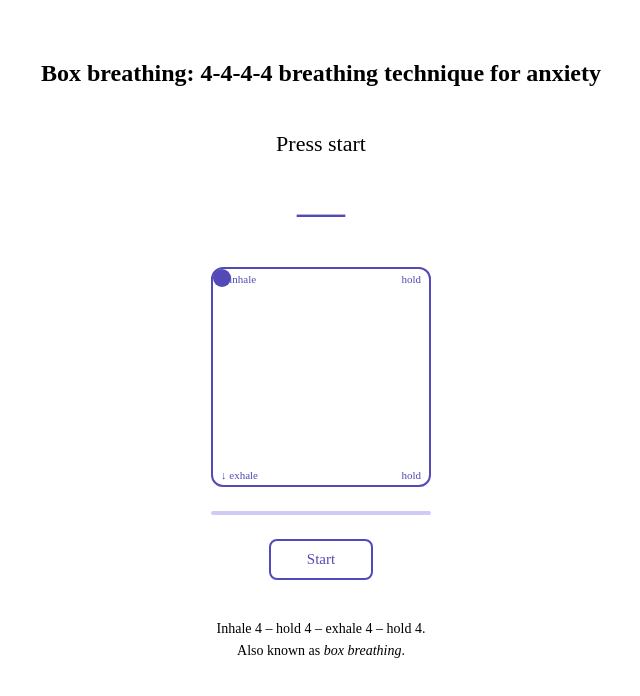
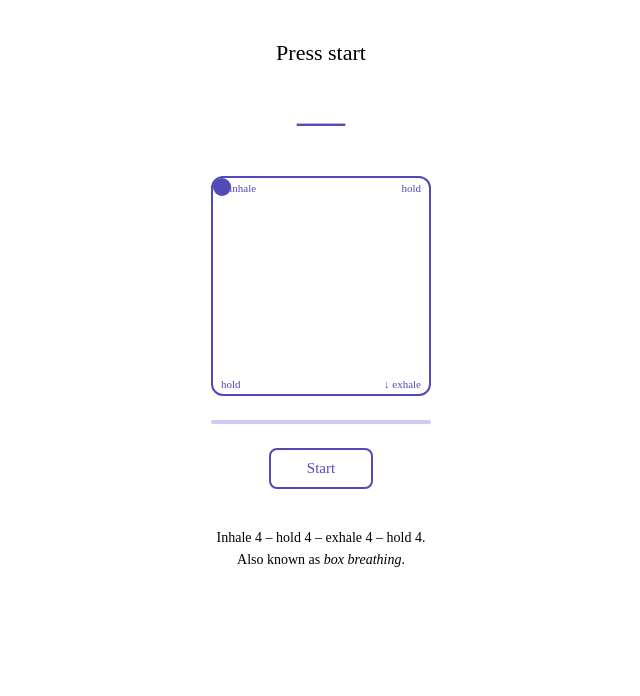
Before and after one commit to jorgensja/breatheapp, a plain HTML site: page index.html in a window 1280 px wide. Shown: the whole page, without its empty margins (319-959 px from the left). Drawn offline with Linux system fonts and the light colour scheme.

Commit message:
Oppdatert index.html med nye forbedringer

```diff
--- a/index.html
+++ b/index.html
@@ -4,12 +4,7 @@
   .phase-label { font-size: 22px; font-weight: 500; color: var(--color-text-primary); text-align: center; min-height: 2rem; }
   .count-label { font-size: 48px; font-weight: 500; color: #534AB7; text-align: center; line-height: 1; min-height: 3.5rem; }
   .scene { position: relative; width: 220px; height: 220px; }
-  .box-border {
-    position: absolute; inset: 0;
-    border: 2.5px solid #534AB7;
-    border-radius: 12px;
-    box-sizing: border-box;
-  }
+  .box-border { position: absolute; inset: 0; border: 2.5px solid #534AB7; border-radius: 12px; box-sizing: border-box; }
   .dot { position: absolute; width: 18px; height: 18px; border-radius: 50%; background: #534AB7; transform: translate(-50%, -50%); }
   .corner-label { position: absolute; font-size: 11px; color: #534AB7; font-family: var(--font-sans); font-weight: 500; }
   .progress-bar { width: 220px; height: 4px; background: #CECBF6; border-radius: 2px; overflow: hidden; }
@@ -20,8 +15,6 @@
 </style>
 
 <div class="wrap">
-  <h2 class="sr-only">Box breathing: 4-4-4-4 breathing technique for anxiety</h2>
-
   <div class="phase-label" id="phaseLabel">Press start</div>
   <div class="count-label" id="countLabel">—</div>
 
@@ -29,8 +22,8 @@
     <div class="box-border"></div>
     <span class="corner-label" style="top:6px;left:10px">↑ inhale</span>
     <span class="corner-label" style="top:6px;right:10px">hold</span>
-    <span class="corner-label" style="bottom:6px;left:10px">↓ exhale</span>
-    <span class="corner-label" style="bottom:6px;right:10px">hold</span>
+    <span class="corner-label" style="bottom:6px;left:10px">hold</span>
+    <span class="corner-label" style="bottom:6px;right:10px">↓ exhale</span>
     <div class="dot" id="dot"></div>
   </div>
 
```
